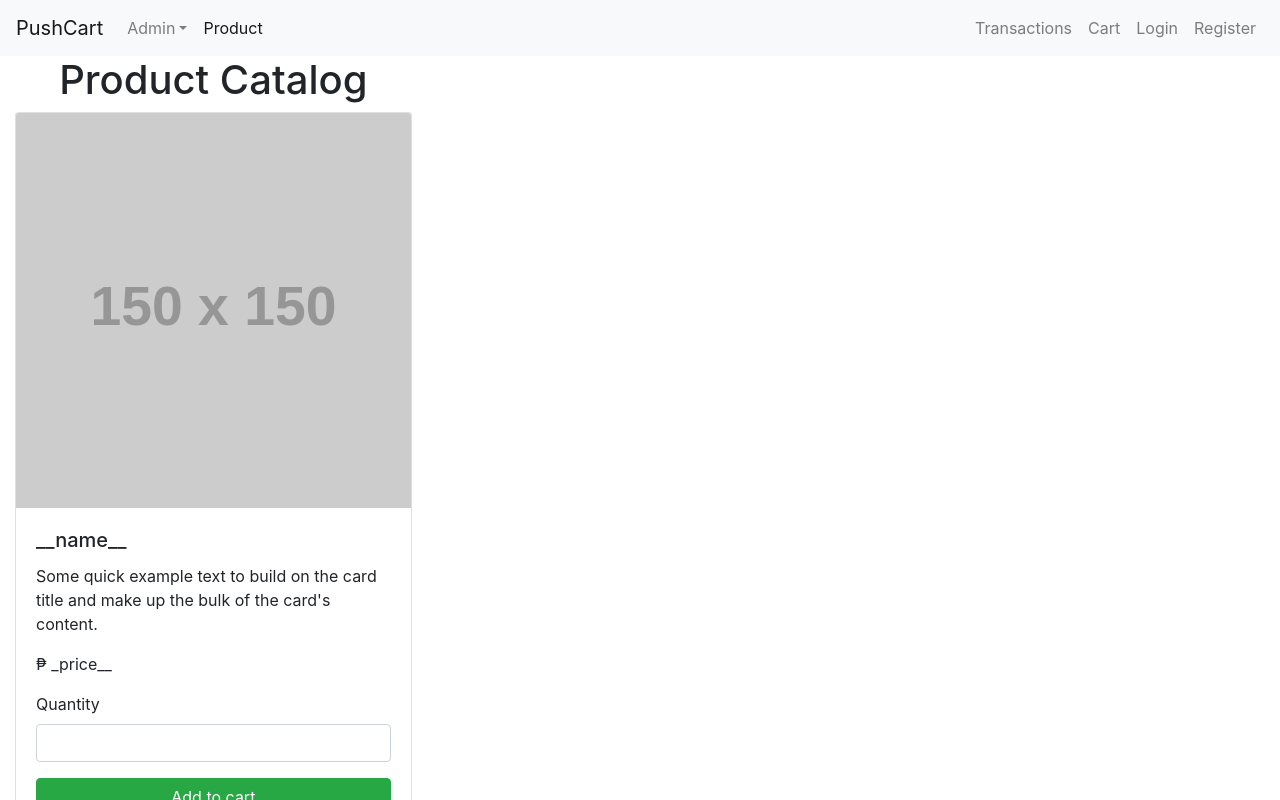
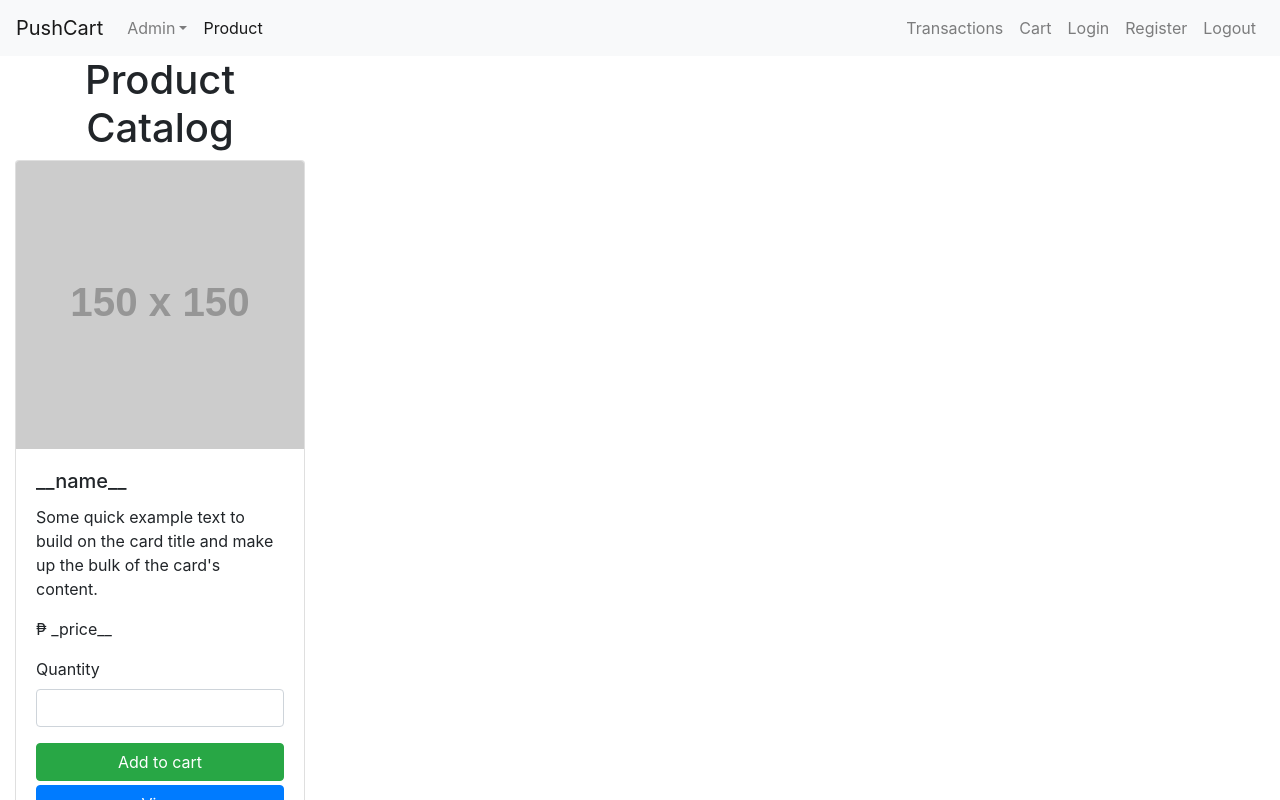
Before and after one commit to MaryDiolas1006/WorldVision-frontEnd-tech-test, a React (Create React App) app: page / in a window 1280 px wide. Shown: the top 800 px of the page. Built offline with nearby package versions, Linux system fonts and the light colour scheme.

Commit message:
finish Main Nav comopnents and link

```diff
--- a/src/components/MainNav.js
+++ b/src/components/MainNav.js
@@ -43,6 +43,9 @@ const MainNav = (props) => {
         <li className="nav-item">
           <NavLink className="nav-link" exact to="/register">Register</NavLink>
         </li>
+        <li className="nav-item">
+          <NavLink className="nav-link" exact to="/logout">Logout</NavLink>
+        </li>
       </ul>
   </div>
 </nav>
--- a/src/components/Product.js
+++ b/src/components/Product.js
@@ -6,11 +6,14 @@ const Product = (props) => {
   return (
     <div className="container-fluid">
     	<div className="row">
-        <div className="col-12 col-md-4">
+        <div className="col-12 col-md-3">
           <h1 className="text-center mx-auto">Product Catalog</h1>
-           <ProductCard />
         </div>
-
+        </div>
+        <div className="row">
+        <div className="col-12 col-md-3">
+             <ProductCard />
+        </div>
         </div>
     </div>
   )
```
Also changed, not shown: src/components/Card.js (deleted, +0 -34 lines).
